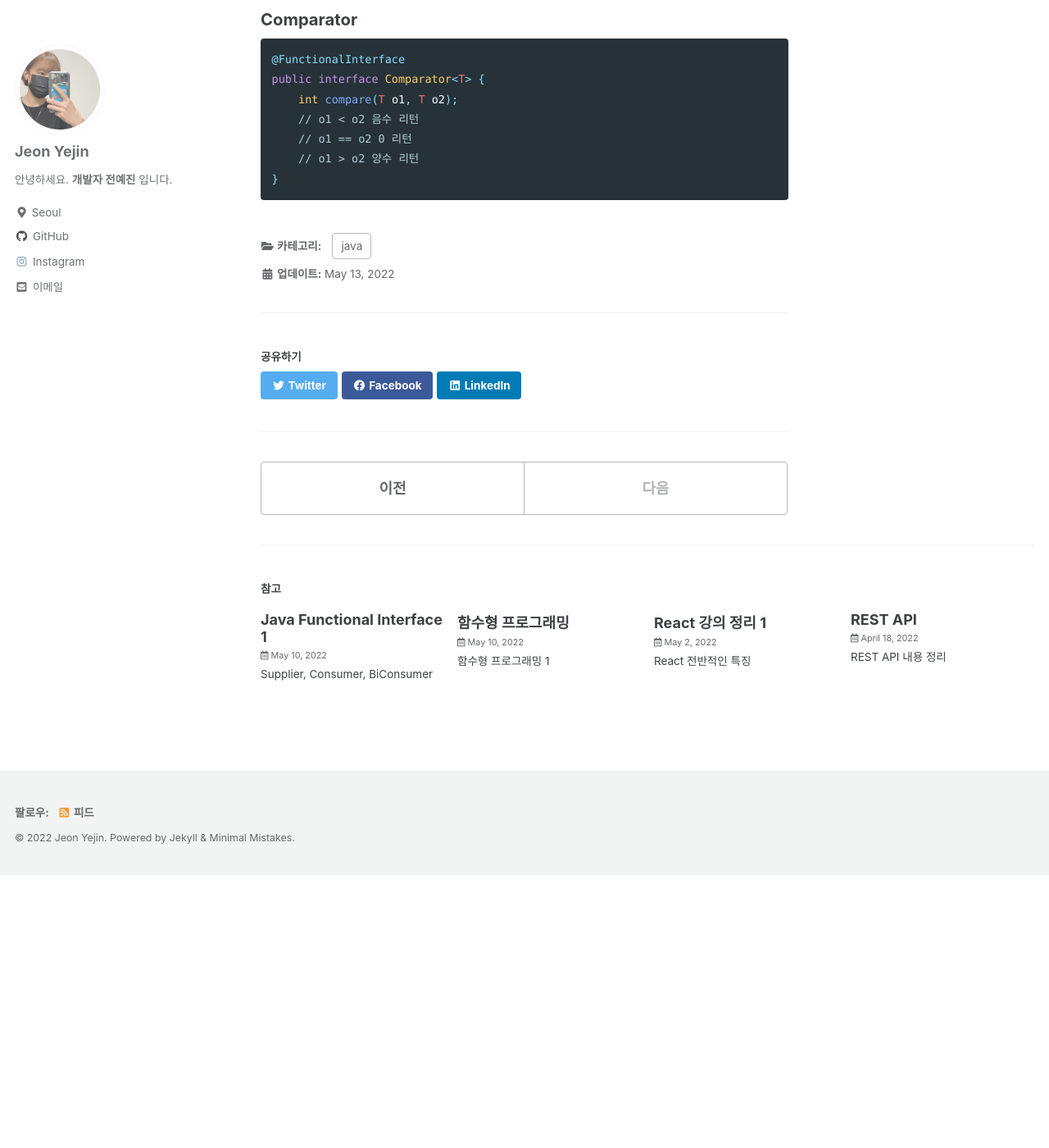
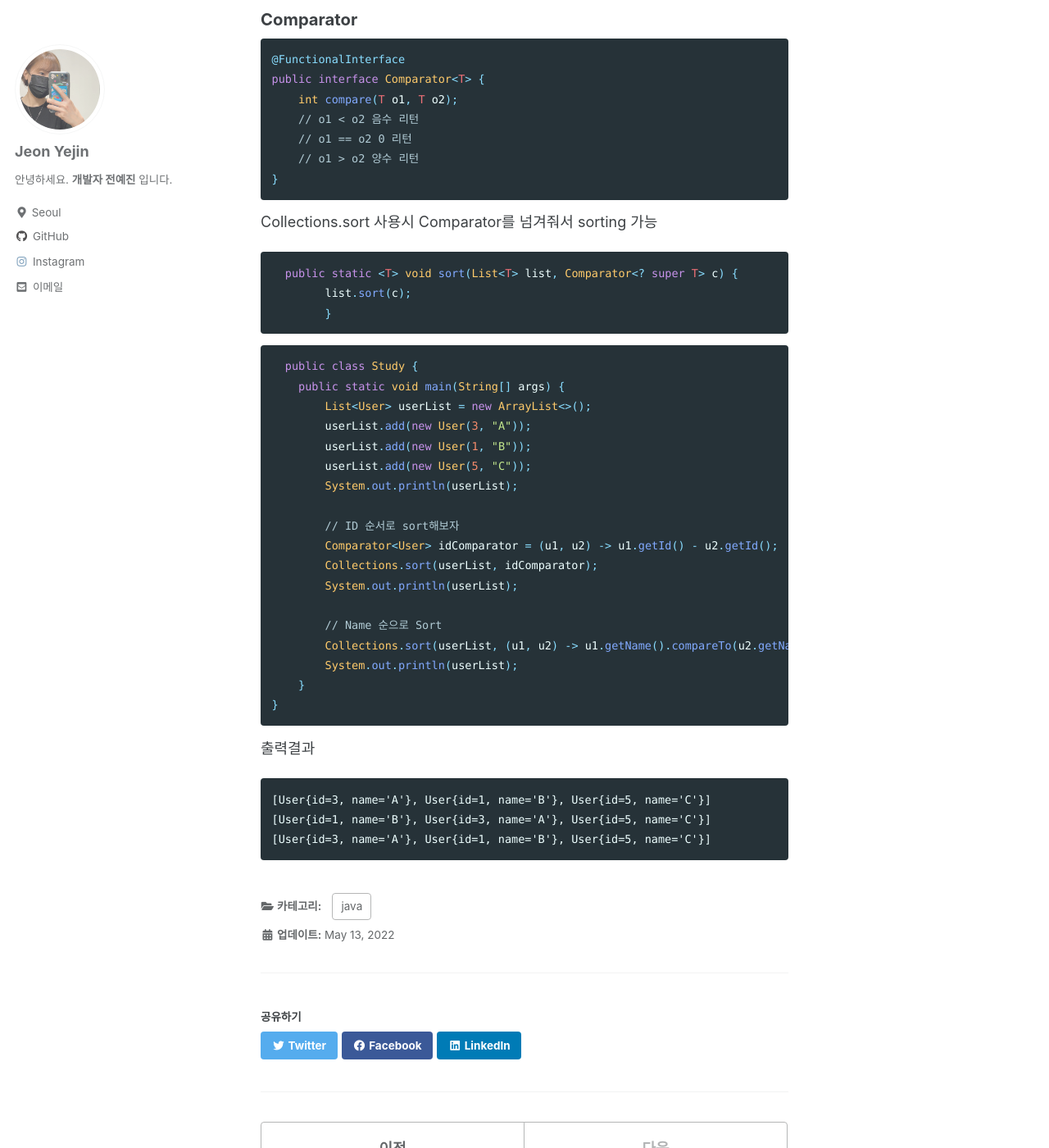
Before and after one commit to yejin-jeon-developer/git-page, a Jekyll site: the page built from _posts/java/2022-05-13-java-stream-3.md, in a window 1280 px wide and 1400 px high, scrolled down 1091 px. Shown: the whole window at 82% size. Built offline with Jekyll 4.4.1, drawn with Linux system fonts in a browser that asks for light colours; cached includes are drawn as plain includes; before the commit the page ends 2158 px from its top, so only the background shows below that.

Commit message:
java8 post 추가

````diff
--- a/_posts/java/2022-05-13-java-stream-3.md
+++ b/_posts/java/2022-05-13-java-stream-3.md
@@ -47,3 +47,36 @@ public interface Comparator<T> {
     // o1 > o2 양수 리턴
 }
 ```
+Collections.sort 사용시 Comparator를 넘겨줘서 sorting 가능
+```java
+  public static <T> void sort(List<T> list, Comparator<? super T> c) {
+        list.sort(c);
+        }
+```
+
+```java
+  public class Study {
+    public static void main(String[] args) {
+        List<User> userList = new ArrayList<>();
+        userList.add(new User(3, "A"));
+        userList.add(new User(1, "B"));
+        userList.add(new User(5, "C"));
+        System.out.println(userList);
+
+        // ID 순서로 sort해보자
+        Comparator<User> idComparator = (u1, u2) -> u1.getId() - u2.getId();
+        Collections.sort(userList, idComparator);
+        System.out.println(userList);
+
+        // Name 순으로 Sort
+        Collections.sort(userList, (u1, u2) -> u1.getName().compareTo(u2.getName()));
+        System.out.println(userList);
+    }
+}
+```
+출력결과
+```
+[User{id=3, name='A'}, User{id=1, name='B'}, User{id=5, name='C'}]
+[User{id=1, name='B'}, User{id=3, name='A'}, User{id=5, name='C'}]
+[User{id=3, name='A'}, User{id=1, name='B'}, User{id=5, name='C'}]
+```
````
